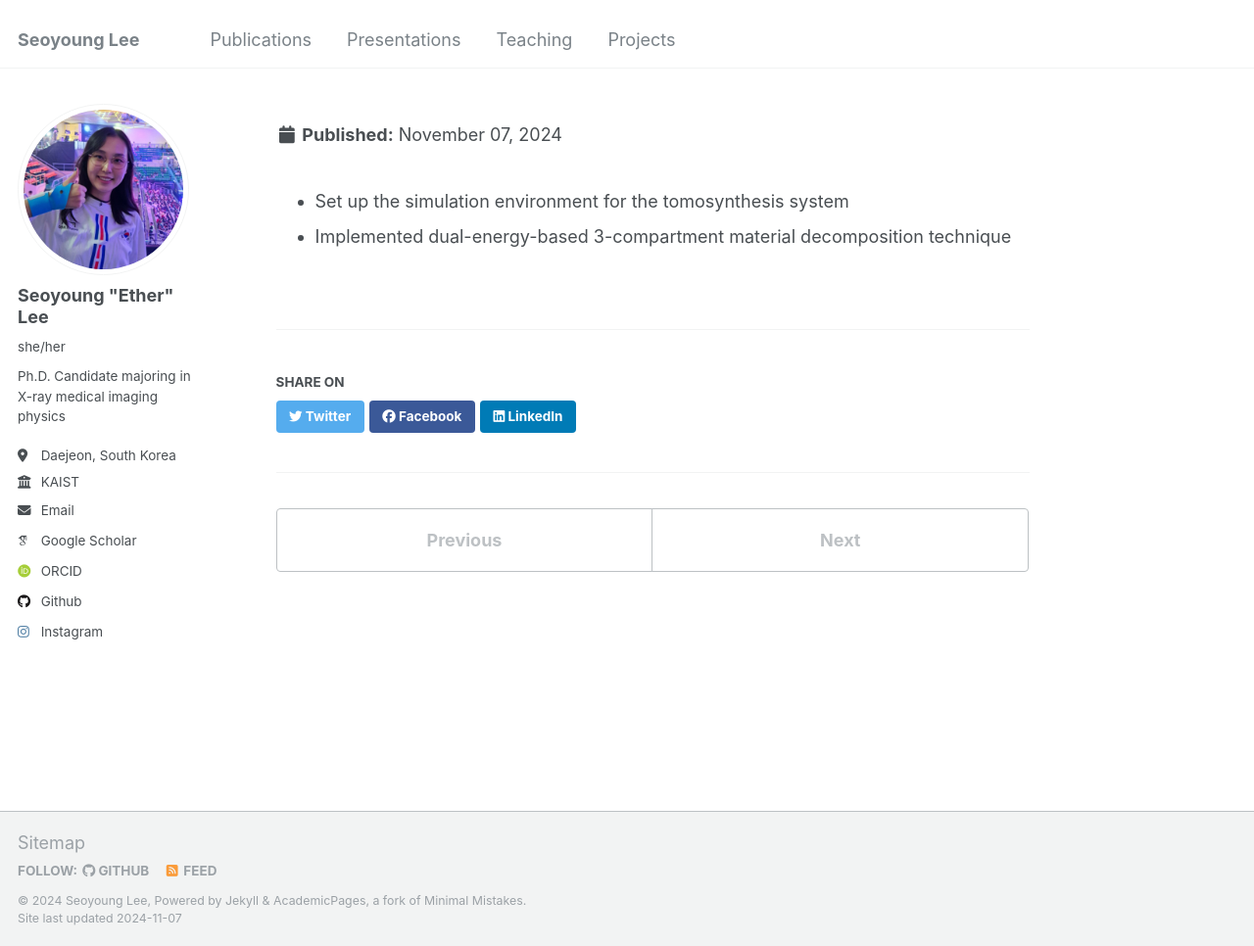
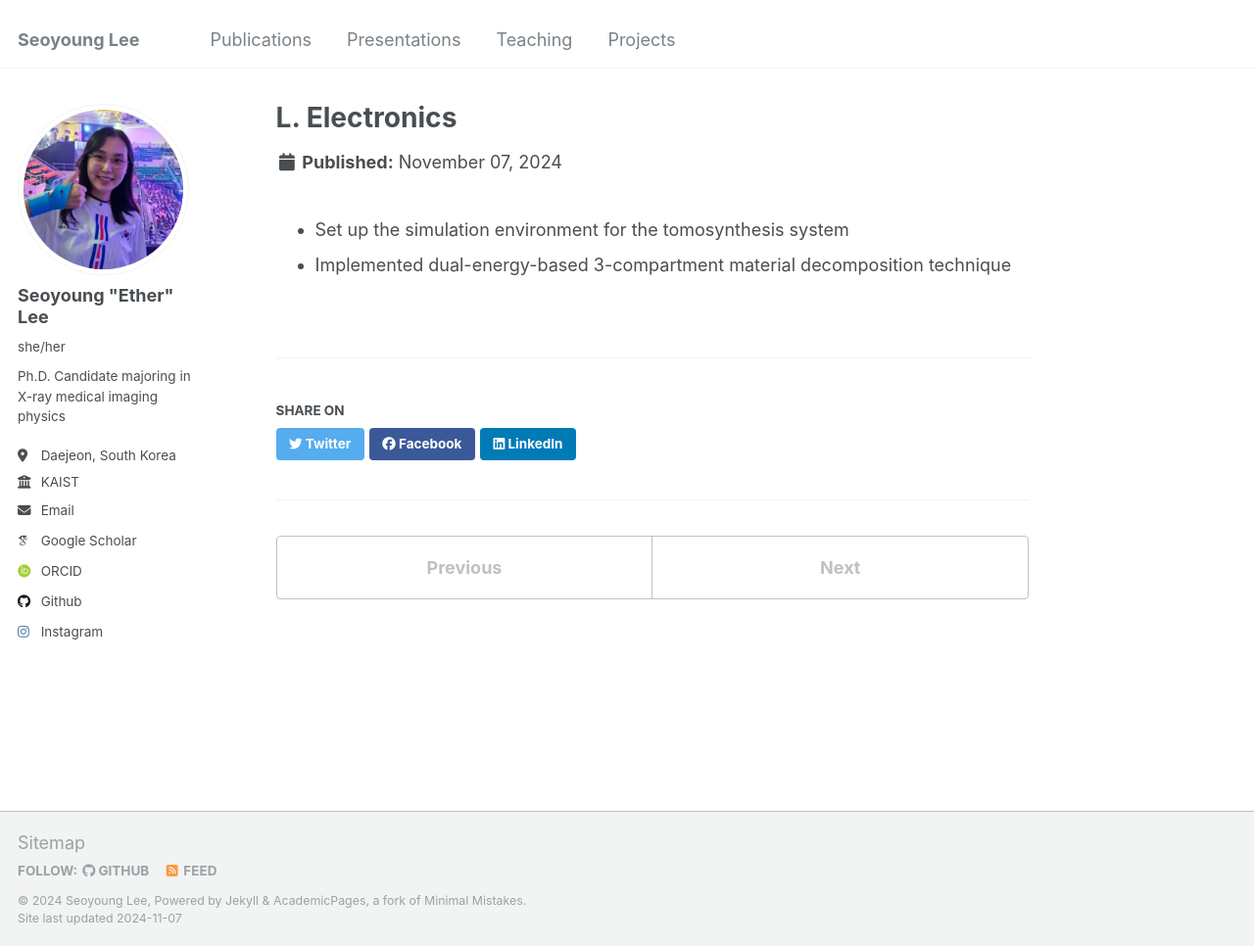
Before and after one commit to ether0/ether0.github.io, a Jekyll site: the page built from _portfolio/portfolio-4.md, in a window 1280 px wide and 966 px high. Shown: the whole window at 98% size. Built offline with Jekyll 4.4.1, drawn with Linux system fonts in a browser that asks for light colours; some web fonts are replaced.

Commit message:
Update portfolio-4.md

```diff
--- a/_portfolio/portfolio-4.md
+++ b/_portfolio/portfolio-4.md
@@ -1,6 +1,6 @@
 ---
-title: L. Electronics
-excerpt: -
+title: "L. Electronics"
+excerpt: "-"
 collection: portfolio
 ---
 
```
